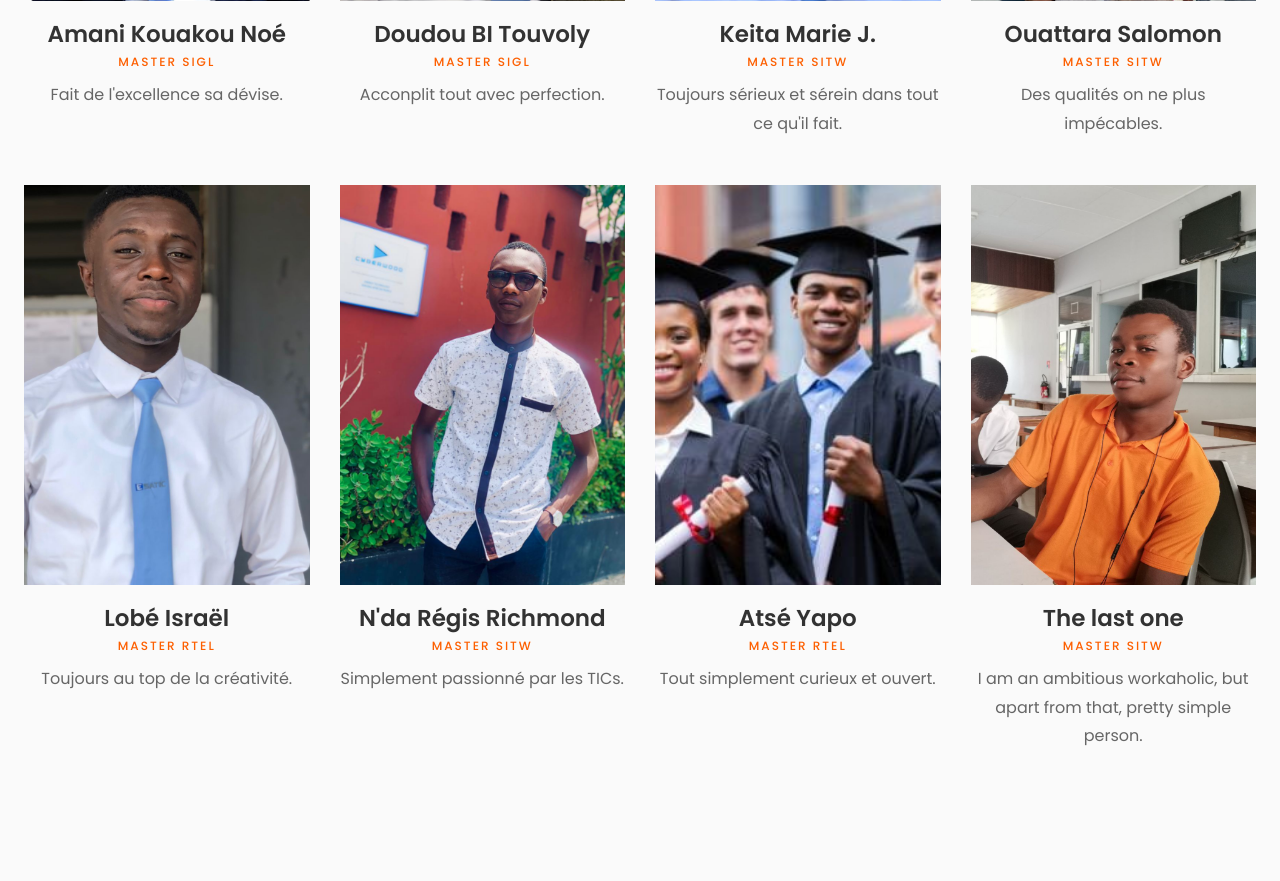
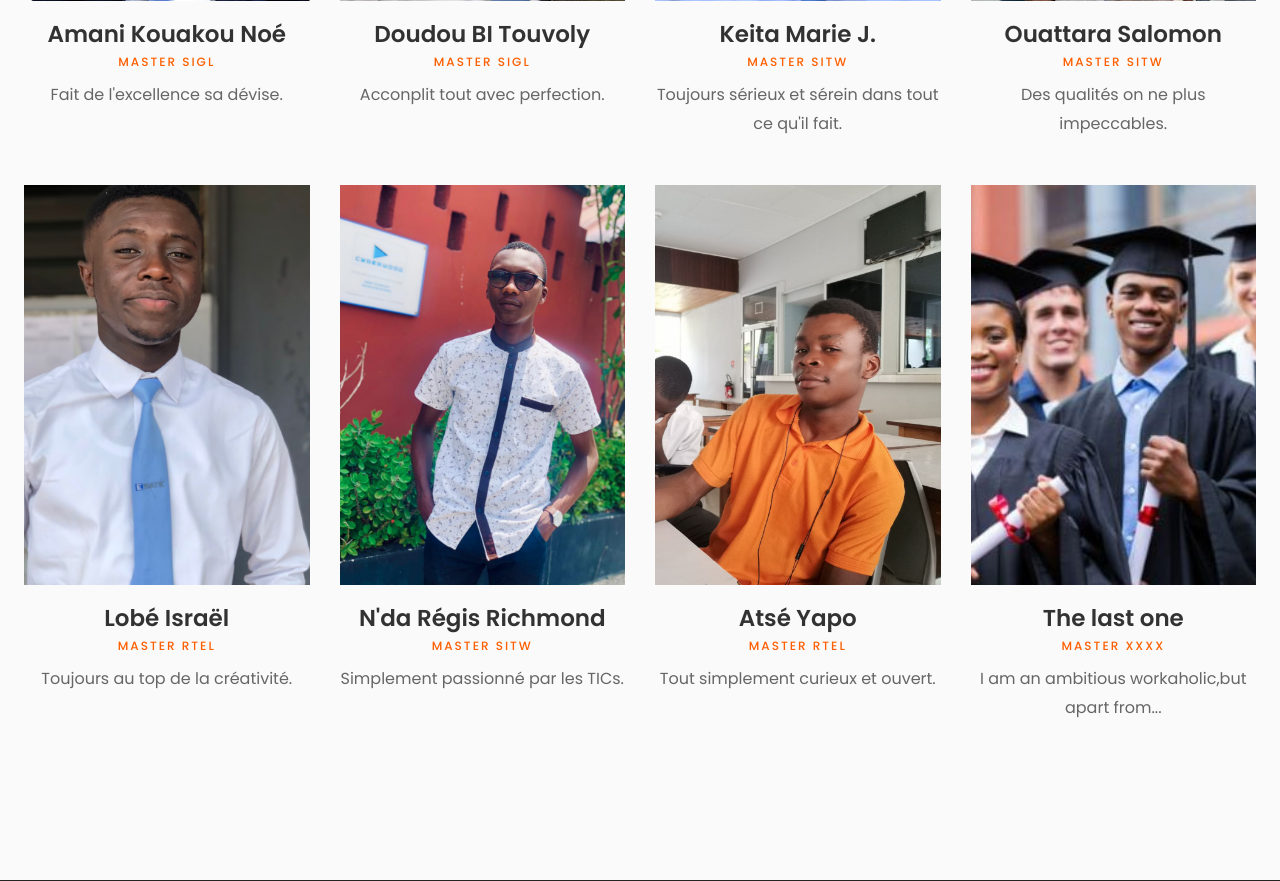
Before and after one commit to amaninoblesse/it_prepa, a Django app: page /it/teacher/ in a window 1280 px wide. Shown: the part 1010-1891 px from the top of the page. Run offline with Django 3.2, Linux system fonts and the light colour scheme; some libraries are stand-ins or nearby versions; some web fonts are replaced.

Commit message:
teacher pictures

```diff
--- a/it/templates/it/main/teacher.html
+++ b/it/templates/it/main/teacher.html
@@ -174,7 +174,7 @@
 								<h3>Ouattara Salomon</h3>
 								<span class="position mb-2">Master SITW</span>
 								<div class="faded">
-									<p>Des qualités on ne plus impécables.</p>
+									<p>Des qualités on ne plus impeccables.</p>
 									<ul class="ftco-social text-center">
 		                <li class="ftco-animate"><a href="#"><span class="icon-twitter"></span></a></li>
 		                <li class="ftco-animate"><a href="#"><span class="icon-facebook"></span></a></li>
@@ -229,7 +229,7 @@
 					<div class="col-md-6 col-lg-3 ftco-animate">
 						<div class="staff">
 							<div class="img-wrap d-flex align-items-stretch">
-								<div class="img align-self-stretch" style="background-image: url(/static/assets/images/étudiants-en-chine.jpeg);"></div>
+								<div class="img align-self-stretch" style="background-image: url(/static/assets/images/atse.jpg);"></div>
 							</div>
 							<div class="text pt-3 text-center">
 								<h3>Atsé Yapo</h3>
@@ -249,13 +249,13 @@
 					<div class="col-md-6 col-lg-3 ftco-animate">
 						<div class="staff">
 							<div class="img-wrap d-flex align-items-stretch">
-								<div class="img align-self-stretch" style="background-image: url(/static/assets/images/atse.jpg);"></div>
+								<div class="img align-self-stretch" style="background-image: url(/static/assets/images/étudiants-en-chine.jpeg);"></div>
 							</div>
 							<div class="text pt-3 text-center">
 								<h3>The last one</h3>
-								<span class="position mb-2">Master SITW</span>
+								<span class="position mb-2">Master XXXX</span>
 								<div class="faded">
-									<p>I am an ambitious workaholic, but apart from that, pretty simple person.</p>
+									<p>I am an ambitious workaholic,but apart from...</p>
 									<ul class="ftco-social text-center">
 		                <li class="ftco-animate"><a href="#"><span class="icon-twitter"></span></a></li>
 		                <li class="ftco-animate"><a href="#"><span class="icon-facebook"></span></a></li>
```
